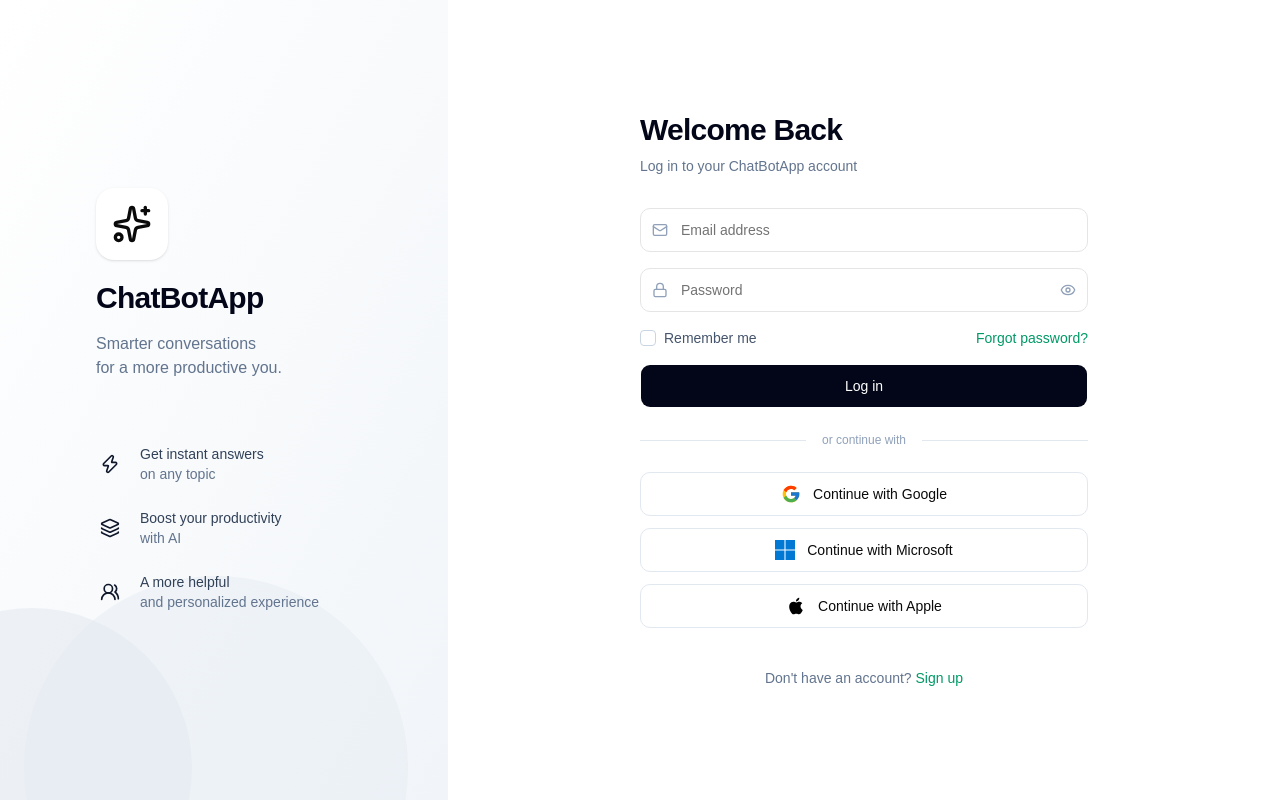
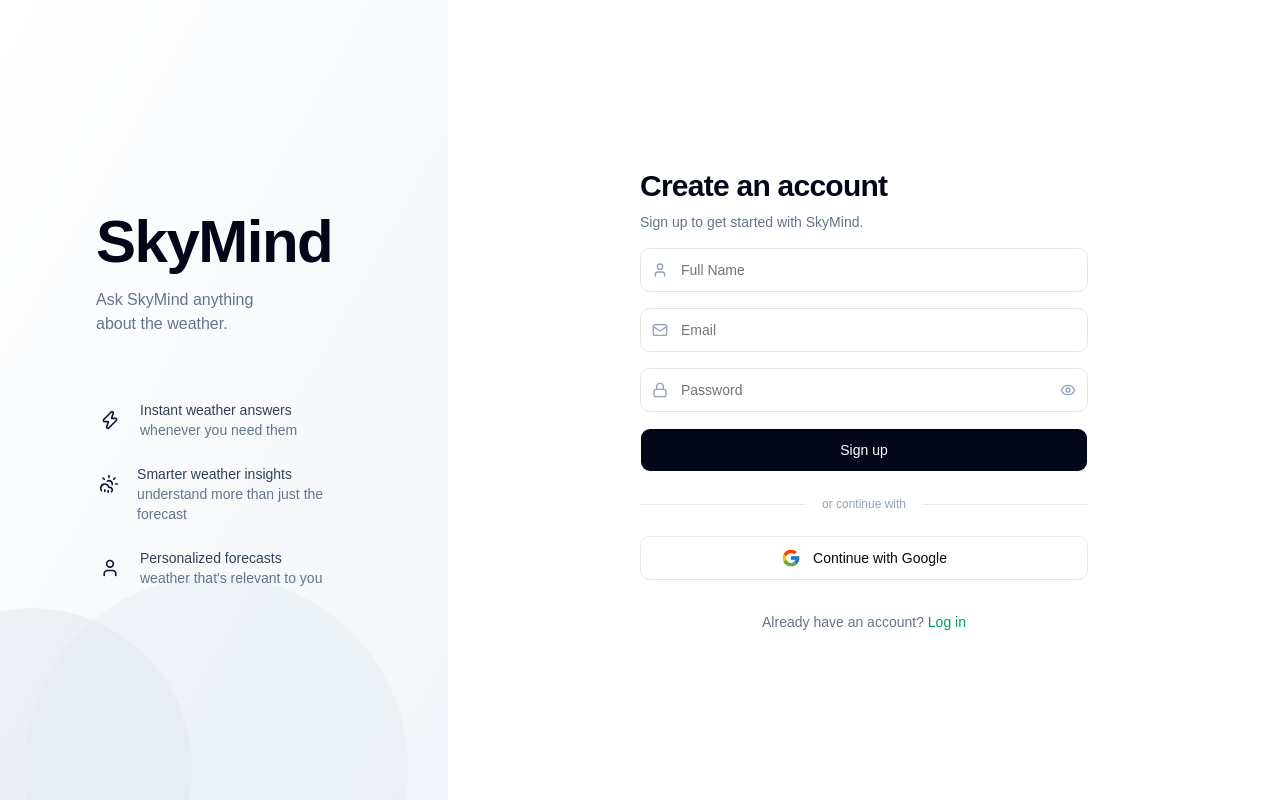
Before and after one commit to sudrajad02/SkyMind_FE, a React (Vite) app: page / in a window 1280 px wide. Both pictures are taken after a click on the button "Sign up". Built offline with nearby package versions, Linux system fonts and the light colour scheme.

Commit message:
feat & fix: wording login form & feat register user

```diff
--- a/src/components/auth/LoginForm.tsx
+++ b/src/components/auth/LoginForm.tsx
@@ -1,17 +1,18 @@
-import { Check, Eye, EyeOff, Lock, Mail } from "lucide-react";
+import { Eye, EyeOff, Lock, Mail } from "lucide-react";
 import React, { useState } from "react";
 import { Input } from "../ui/input";
 import { Button } from "../ui/button";
 import googleIcon from "@/assets/icon_google.svg";
-import windowsIcon from "@/assets/icon_windows.svg";
-import appleIcon from "@/assets/icon_apple.svg";
 import { useNavigate } from "react-router-dom";
 import axios from "axios";
 
-export function LoginForm() {
+export function LoginForm({
+  onSwitchToRegister,
+}: {
+  onSwitchToRegister?: () => void;
+}) {
   const navigate = useNavigate();
   const [showPassword, setShowPassword] = useState(false);
-  const [rememberMe, setRememberMe] = useState(false);
 
   const [form, setForm] = useState({
     email: "",
@@ -82,23 +83,17 @@
   const handleGoogleLogin = () => {
     console.log("Google login");
   };
-  const handleWindowsLogin = () => {
-    console.log("Windows login");
-  };
-  const handleAppleLogin = () => {
-    console.log("Apple login");
-  };
 
   return (
     <div className="w-full">
       {/* Heading */}
-      <div className="mb-8">
+      <div className="mb-4">
         <h2 className="text-3xl font-bold tracking-tight text-slate-950">
-          Welcome Back
+          Log in
         </h2>
 
         <p className="mt-2 text-sm text-slate-500">
-          Log in to your ChatBotApp account
+          Continue your conversations and pick up right where you left off.
         </p>
       </div>
 
@@ -150,20 +145,8 @@
           </button>
         </div>
 
-        {/* Remember Me */}
-        <div className="flex items-center justify-between">
-          <button
-            type="button"
-            onClick={() => setRememberMe(!rememberMe)}
-            className="flex items-center gap-2 text-sm text-slate-600"
-          >
-            <span
-              className={`flex h-4 w-4 items-center justify-center rounded border ${rememberMe ? "border-slate-900 bg-slate-900 text-white" : "border-slate-300 bg-white"}`}
-            >
-              {rememberMe && <Check className="h-3 w-3" />}
-            </span>
-            Remember me
-          </button>
+        {/* Forgot Password */}
+        <div className="flex justify-end">
           <button
             type="button"
             className="text-sm font-medium text-emerald-600 hover:text-emerald-700"
@@ -194,16 +177,6 @@
           <img src={googleIcon} alt="Google" className="h-5 w-5" />
           Continue with Google
         </SocialButton>
-
-        <SocialButton onClick={handleWindowsLogin}>
-          <img src={windowsIcon} alt="Windows" className="h-5 w-5" />
-          Continue with Microsoft
-        </SocialButton>
-
-        <SocialButton onClick={handleAppleLogin}>
-          <img src={appleIcon} alt="Apple" className="h-5 w-5" />
-          Continue with Apple
-        </SocialButton>
       </div>
 
       {/* Register */}
@@ -211,6 +184,7 @@
         Don't have an account?{" "}
         <button
           type="button"
+          onClick={onSwitchToRegister}
           className="font-medium text-emerald-600 hover:text-emerald-700"
         >
           Sign up
--- /dev/null
+++ b/src/components/auth/RegisterForm.tsx
@@ -0,0 +1,200 @@
+import axios from "axios";
+import { Eye, EyeOff, Lock, Mail, User } from "lucide-react";
+import React, { useState } from "react";
+import { Input } from "../ui/input";
+import { Button } from "../ui/button";
+import googleIcon from "@/assets/icon_google.svg";
+
+interface RegisterFormProps {
+  onSwitchToLogin: (registeredEmail?: string) => void;
+}
+
+export function RegisterForm({ onSwitchToLogin }: RegisterFormProps) {
+  const [showPassword, setShowPassword] = useState(false);
+  const [loading, setLoading] = useState(false);
+  const [error, setError] = useState("");
+  const [success, setSuccess] = useState("");
+
+  const [form, setForm] = useState({
+    full_name: "",
+    email: "",
+    password: "",
+  });
+
+  const handleChange = (event: React.ChangeEvent<HTMLInputElement>) => {
+    setForm({
+      ...form,
+      [event.target.name]: event.target.value,
+    });
+    if (error) setError("");
+  };
+
+  const handleRegister = async (event: React.FormEvent<HTMLFormElement>) => {
+    event.preventDefault();
+
+    if (!form.full_name || !form.email || !form.password) {
+      setError("Semua field wajib diisi.");
+      return;
+    }
+
+    if (form.password.length < 6) {
+      setError("Password minimal 6 karakter.");
+      return;
+    }
+
+    setError("");
+    setLoading(true);
+
+    try {
+      const apiUrl = import.meta.env.VITE_BE_URL;
+      const response = await axios.post(`${apiUrl}/auth/register`, {
+        full_name: form.full_name,
+        email: form.email,
+        password: form.password,
+      });
+
+      console.log("Registrasi berhasil:", response.data);
+      setSuccess("Pendaftaran berhasil! Mengalihkan ke halaman login...");
+
+      setTimeout(() => {
+        onSwitchToLogin(form.email);
+      }, 1200);
+    } catch (err: any) {
+      console.error("Registrasi gagal:", err);
+      const errorMessage =
+        err.response?.data?.detail ||
+        err.response?.data?.error ||
+        err.response?.data?.message ||
+        "Gagal mendaftar. Silakan coba lagi.";
+      setError(errorMessage);
+    } finally {
+      setLoading(false);
+    }
+  };
+
+  return (
+    <div className="w-full">
+      {/* Heading */}
+      <div className="mb-4">
+        <h2 className="text-3xl font-bold tracking-tight text-slate-950">
+          Create an account
+        </h2>
+        <p className="mt-2 text-sm text-slate-500">
+          Sign up to get started with SkyMind.
+        </p>
+      </div>
+
+      {/* Message Success */}
+      {success && (
+        <div className="mb-4 rounded-lg border border-emerald-200 bg-emerald-50 p-3 text-sm text-emerald-700">
+          {success}
+        </div>
+      )}
+
+      {/* Message Error */}
+      {error && (
+        <div className="mb-4 flex items-center justify-center rounded-lg border border-red-200 bg-red-50 p-3 text-sm text-red-900">
+          {error}
+        </div>
+      )}
+
+      {/* Form */}
+      <form onSubmit={handleRegister} className="space-y-4">
+        {/* Full Name */}
+        <div className="relative">
+          <User className="absolute left-3 top-1/2 z-10 h-4 w-4 -translate-y-1/2 text-slate-400" />
+          <Input
+            id="full_name"
+            name="full_name"
+            type="text"
+            placeholder="Full Name"
+            value={form.full_name}
+            onChange={handleChange}
+            autoComplete="full-name"
+            className="pl-10 h-11"
+          />
+        </div>
+
+        {/* Email */}
+        <div className="relative">
+          <Mail className="absolute left-3 top-1/2 z-10 h-4 w-4 -translate-y-1/2 text-slate-400" />
+          <Input
+            id="email"
+            name="email"
+            type="email"
+            placeholder="Email"
+            value={form.email}
+            onChange={handleChange}
+            autoComplete="email"
+            className="pl-10 h-11"
+          />
+        </div>
+
+        {/* Password */}
+        <div className="relative">
+          <Lock className="absolute left-3 top-1/2 z-10 h-4 w-4 -translate-y-1/2 text-slate-400" />
+          <Input
+            id="password"
+            name="password"
+            type={showPassword ? "text" : "password"}
+            placeholder="Password"
+            value={form.password}
+            onChange={handleChange}
+            autoComplete="new-password"
+            className="pl-10 h-11"
+          />
+
+          <button
+            type="button"
+            onClick={() => setShowPassword(!showPassword)}
+            className="absolute right-3 top-1/2 -translate-y-1/2 text-slate-400 hover:text-slate-600"
+          >
+            {showPassword ? (
+              <EyeOff className="h-4 w-4" />
+            ) : (
+              <Eye className="h-4 w-4" />
+            )}
+          </button>
+        </div>
+
+        {/* Tombol Submit */}
+        <Button
+          type="submit"
+          disabled={loading}
+          className="h-11 w-full bg-slate-950 text-white hover:bg-slate-800"
+        >
+          {loading ? "Creating account..." : "Sign up"}
+        </Button>
+      </form>
+
+      {/* Divider */}
+      <div className="my-6 flex items-center gap-4">
+        <div className="h-px flex-1 bg-slate-200" />
+        <span className="text-xs text-slate-400">or continue with</span>
+        <div className="h-px flex-1 bg-slate-200" />
+      </div>
+
+      {/* Social Button */}
+      <Button
+        type="button"
+        variant="outline"
+        className="h-11 w-full gap-3 border-slate-200 bg-white text-sm font-medium hover:bg-slate-50"
+      >
+        <img src={googleIcon} alt="Google" className="h-5 w-5" />
+        Continue with Google
+      </Button>
+
+      {/* Switch ke Login */}
+      <p className="mt-8 text-center text-sm text-slate-500">
+        Already have an account?{" "}
+        <button
+          type="button"
+          onClick={() => onSwitchToLogin()}
+          className="font-medium text-emerald-600 hover:text-emerald-700"
+        >
+          Log in
+        </button>
+      </p>
+    </div>
+  );
+}
--- a/src/pages/LoginPage.tsx
+++ b/src/pages/LoginPage.tsx
@@ -1,8 +1,11 @@
 import { LoginForm } from "@/components/auth/LoginForm";
-import { Layers, Sparkles, UsersRound, Zap } from "lucide-react";
+import { RegisterForm } from "@/components/auth/RegisterForm";
+import { CloudSunRain, User, Zap } from "lucide-react";
 import type React from "react";
+import { useState } from "react";
 
 export function LoginPage() {
+  const [isRegister, setIsRegister] = useState(false);
   return (
     <main className="min-h-screen bg-[#f4f7fa]">
       <div className="grid min-h-screen lg:grid-cols-[35%_65%]">
@@ -16,38 +19,34 @@
 
           <div className="relative z-10 flex w-full flex-col justify-center px-16 xl:px-24">
             <div className="mb-8">
-              <div className="mb-5 flex h-18 w-18 items-center justify-center rounded-2xl bg-white shadow-sm">
-                <Sparkles className="h-10 w-10" />
-              </div>
-
-              <h1 className="text-3xl font-bold tracking-tight text-slate-950">
-                ChatBotApp
+              <h1 className="text-6xl font-bold tracking-tight text-slate-950">
+                SkyMind
               </h1>
 
               <p className="mt-4 max-w-sm text-base leading-6 text-slate-500">
-                Smarter conversations
+                Ask SkyMind anything
                 <br />
-                for a more productive you.
+                about the weather.
               </p>
             </div>
 
             <div className="mt-8 space-y-6">
               <Feature
                 icon={Zap}
-                title="Get instant answers"
-                description="on any topic"
+                title="Instant weather answers"
+                description="whenever you need them"
               />
 
               <Feature
-                icon={Layers}
-                title="Boost your productivity"
-                description="with AI"
+                icon={CloudSunRain}
+                title="Smarter weather insights"
+                description="understand more than just the forecast"
               />
 
               <Feature
-                icon={UsersRound}
-                title="A more helpful"
-                description="and personalized experience"
+                icon={User}
+                title="Personalized forecasts"
+                description="weather that's relevant to you"
               />
             </div>
           </div>
@@ -56,7 +55,11 @@
         {/* Right Side */}
         <section className="flex items-center justify-center bg-white px-6 py-12 lg:px-8">
           <div className="w-full max-w-md">
-            <LoginForm />
+            {isRegister ? (
+              <RegisterForm onSwitchToLogin={() => setIsRegister(false)} />
+            ) : (
+              <LoginForm onSwitchToRegister={() => setIsRegister(true)} />
+            )}
           </div>
         </section>
       </div>
@@ -66,15 +69,11 @@
 
 type FeatureProps = {
   icon: React.ComponentType<{ className?: string }>;
-  title: string
-  description: string
-}
+  title: string;
+  description: string;
+};
 
-function Feature({
-  icon: Icon,
-  title,
-  description,
-}: FeatureProps) {
+function Feature({ icon: Icon, title, description }: FeatureProps) {
   return (
     <div className="flex items-start gap-4">
       <div className="flex h-7 w-7 items-cente justify-center text-xl text-slate-900">
@@ -82,13 +81,9 @@
       </div>
 
       <div>
-        <p className="text-sm font-medium text-slate-700">
-          {title}
-        </p>
-        <p className="text-sm text-slate-500">
-          {description}
-        </p>
+        <p className="text-sm font-medium text-slate-700">{title}</p>
+        <p className="text-sm text-slate-500">{description}</p>
       </div>
     </div>
-  )
+  );
 }
```
